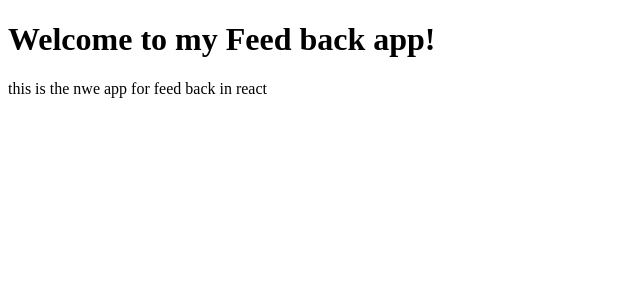
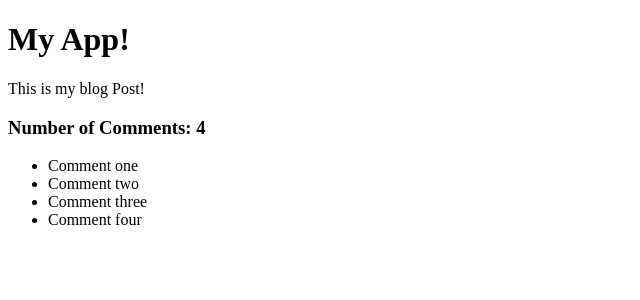
Before and after one commit to baktash-11/feedback, a React (Create React App) app: page / in a window 1280 px wide. Shown: the top 300 px of the page, without its empty margins (0-640 px from the left). Built offline with nearby package versions, Linux system fonts and the light colour scheme.

Commit message:
comments list added dynamically to the app

```diff
--- a/src/App.js
+++ b/src/App.js
@@ -1,10 +1,28 @@
 
 function App(){
+    // using variables dynamically
+    let title = "My App";
+    let body ="This is my blog Post!"
+
+    // creating a list dynamically
+    let comments = [
+        {id: 1, text: "Comment one"},
+        {id: 2, text: "Comment two"},
+        {id: 3, text: "Comment three"},
+        {id: 4, text: "Comment four"}
+    ]
     return(
         <div className="container">
-            <h1>Welcome to my Feed back app!</h1>
-            <p>this is the nwe app for feed back in react</p>
-
+            <h1>{title}!</h1>
+            <p>{body}</p>
+            <h3>Number of Comments: {comments.length}</h3>
+            <div className="comment">
+                <ul>
+                    {comments.map((comment, index)=>(
+                        <li key={index}>{comment.text}</li>
+                    ))}
+                </ul>
+            </div>
         </div>
     )
 }
```
Also changed, not shown: basic.txt.
